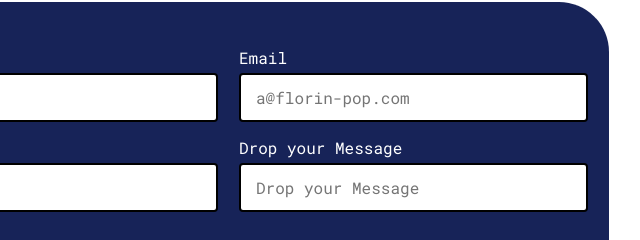
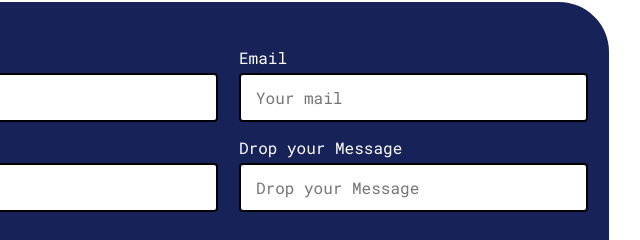
Before and after one commit to Faizan1568/portfolio, a plain HTML site: page index.html in a window 1280 px wide. Shown: the part 4394-4634 px from the top of the page, 421-1061 px from the left. Drawn offline with Linux system fonts and the light colour scheme; a web font is replaced by a local one.

Commit message:
index.html

```diff
--- a/index.html
+++ b/index.html
@@ -355,7 +355,7 @@
 
           <div class="form-control">
             <label for="username" class="det">Email</label>
-            <input type="email" placeholder="a@florin-pop.com" id="email" name="Email" />
+            <input type="email" placeholder="Your mail" id="email" name="Email" />
             <i class="fas fa-check-circle"></i>
             <i class="fas fa-exclamation-circle"></i>
 
```
